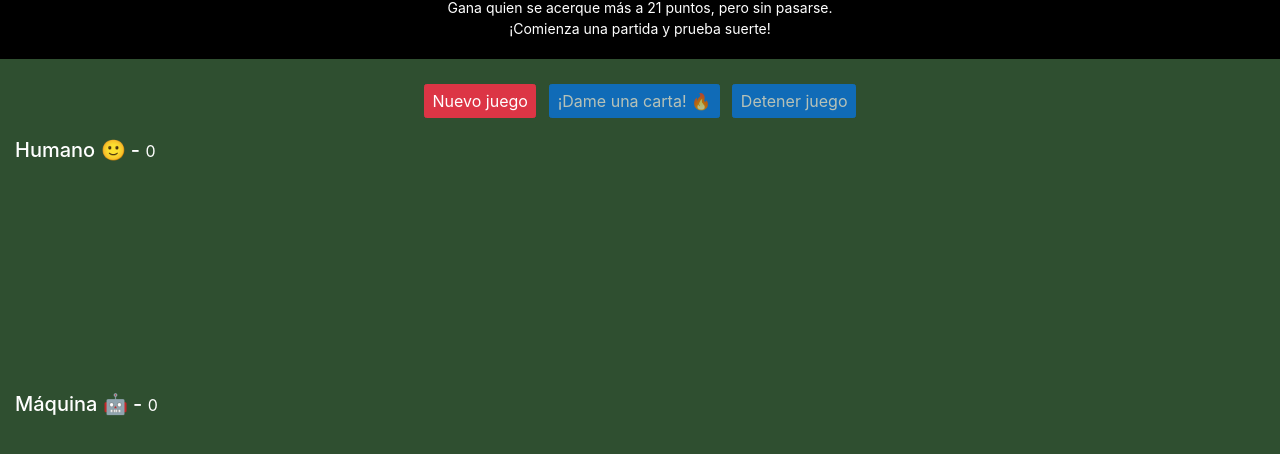
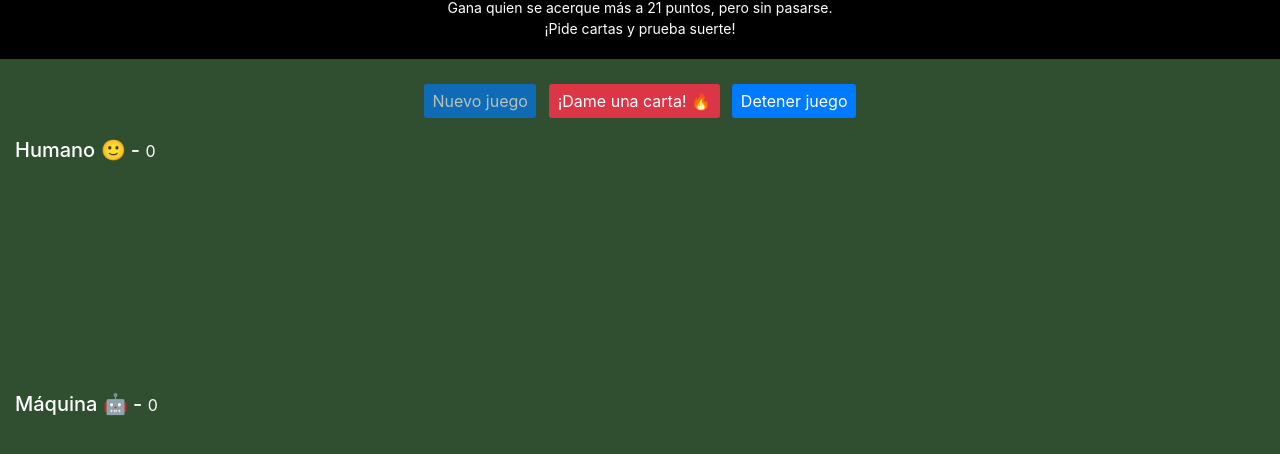
Before and after one commit to dsotilloi/blackjack-game, a plain HTML site: page index.html in a window 1280 px wide. Shown: the part 70-524 px from the top of the page. Drawn offline with nearby package versions, Linux system fonts and the light colour scheme.

Commit message:
La inicialización del juego se realiza ahora llamando al módulo BlackJack desde el HTML

```diff
--- a/assets/js/game.js
+++ b/assets/js/game.js
@@ -1,4 +1,4 @@
-(() => {
+const BlackJack = (() => {
   "use strict";
 
   let decks = [];
@@ -168,4 +168,9 @@
   });
 
   btnNew.addEventListener("click", () => startPlay());
+
+  return {
+    nuevoJuego: startPlay
+  }
+
 })();
--- a/index.html
+++ b/index.html
@@ -20,7 +20,7 @@
     </section>
     <section class="summary">
       <p>Gana quien se acerque más a 21 puntos, pero sin pasarse.</p>
-      <p>¡Comienza una partida y prueba suerte!</p>
+      <p>¡Pide cartas y prueba suerte!</p>
     </section>
   </header>
 
@@ -71,6 +71,9 @@
 
   <script src="./assets/js/underscore-umd-min.js"></script>
   <script src="./assets/js/game.js"></script>
+  <script>
+    BlackJack.nuevoJuego();
+  </script>
 </body>
 
 </html>
```
